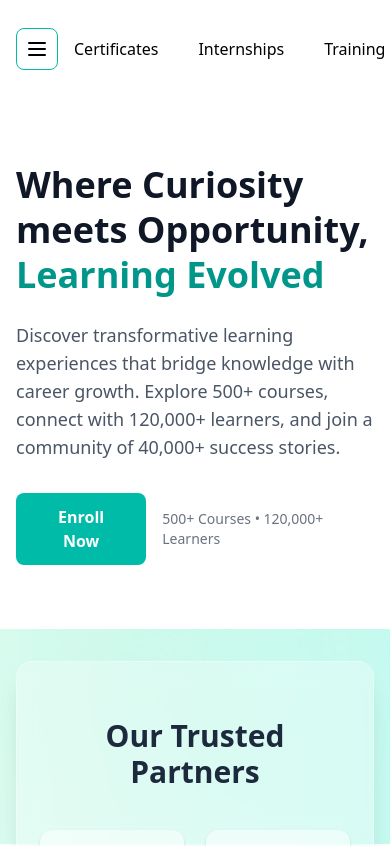
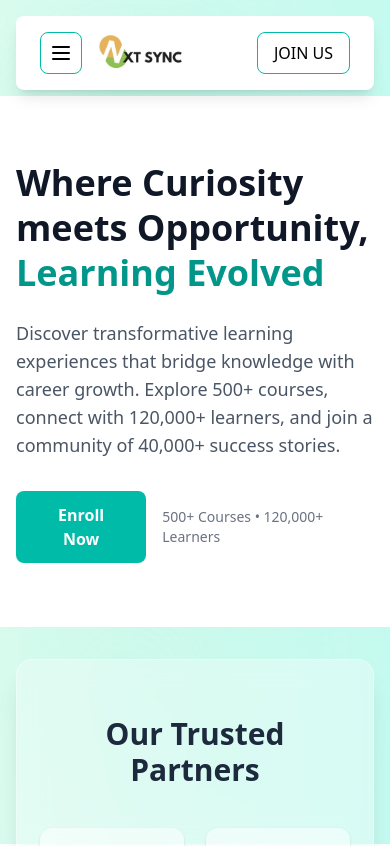
Before and after one commit to mismyst/nextsync, a Next.js app: page / in a window 390 px wide. Shown: the top 846 px of the page. Built offline with nearby package versions, Linux system fonts and the light colour scheme.

Commit message:
Update Navbar.tsx

```diff
--- a/app/components/Navbar/Navbar.tsx
+++ b/app/components/Navbar/Navbar.tsx
@@ -1,5 +1,5 @@
 'use client';
-import React, { useState } from 'react';
+import React, { useState, useEffect } from 'react';
 import Link from 'next/link';
 import Image from 'next/image';
 import { Menu } from 'lucide-react';
@@ -7,12 +7,35 @@ import { Menu } from 'lucide-react';
 const Navbar = () => {
   const [isModalOpen, setIsModalOpen] = useState(false);
   const [email, setEmail] = useState('');
+  const [scrolled, setScrolled] = useState(false);
+
+  // Handle scroll effect
+  useEffect(() => {
+    const handleScroll = () => {
+      if (window.scrollY > 10) {
+        setScrolled(true);
+      } else {
+        setScrolled(false);
+      }
+    };
+
+    // Add scroll event listener
+    window.addEventListener('scroll', handleScroll);
+
+    // Cleanup
+    return () => {
+      window.removeEventListener('scroll', handleScroll);
+    };
+  }, []);
 
   return (
     <>
-      {/* Navbar */}
-      <nav className="bg-white py-4 shadow-md">
-        <div className="max-w-7xl mx-auto px-4 flex justify-between items-center">
+      {/* Floating Navbar */}
+      <div className="fixed top-0 left-0 right-0 z-40 px-4 pt-4">
+        <nav className={`max-w-6xl mx-auto bg-white rounded-lg shadow-lg transition-all duration-300 ${
+          scrolled ? 'py-3' : 'py-4'
+        }`}>
+          <div className="px-6 flex justify-between items-center">
             {/* Left: Menu Icon */}
             <div className="flex items-center space-x-4">
               <button className="p-2 border border-teal-500 rounded-lg hover:bg-teal-100">
@@ -32,7 +55,7 @@ const Navbar = () => {
             </div>
 
             {/* Center: Navigation Links */}
-          <ul className="flex space-x-10 text-black font-medium">
+            <ul className="hidden md:flex space-x-10 text-black font-medium">
               <li><Link href="./CertificationsPage" className="hover:text-teal-500">Certificates</Link></li>
               <li><Link href="./InternshipsPage" className="hover:text-teal-500">Internships</Link></li>
               <li><Link href="./TrainingPage" className="hover:text-teal-500">Training</Link></li>
@@ -48,6 +71,10 @@ const Navbar = () => {
             </button>
           </div>
         </nav>
+      </div>
+
+      {/* Space holder to prevent content from hiding behind the fixed navbar */}
+      <div className="h-24"></div>
 
       {/* Pop-up Modal for Email Subscription */}
       {isModalOpen && (
```
Lines whose indentation alone changed are shown as unchanged.
